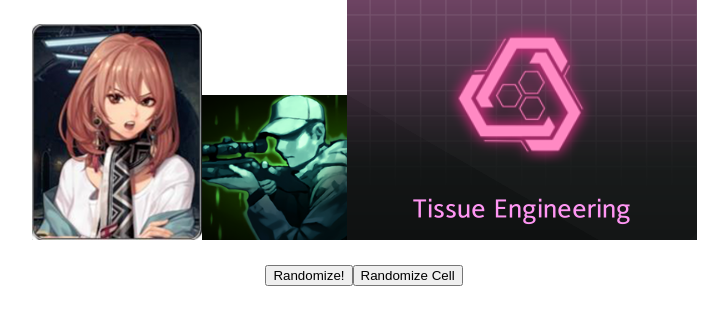
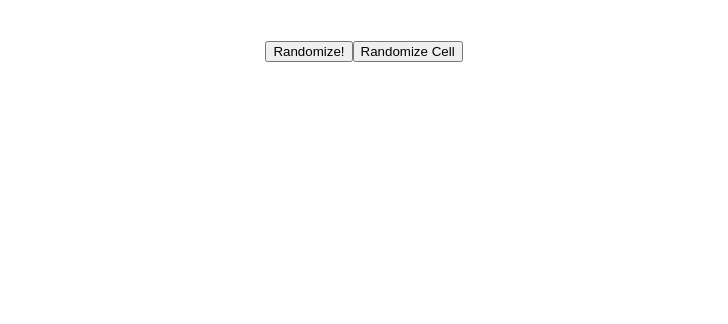
Before and after one commit to Kurein/black-survival-randomizer, a React (Create React App) app: page / in a window 1280 px wide. Shown: the top 324 px of the page, without its empty margins (276-1004 px from the left). Built offline with nearby package versions, Linux system fonts and the light colour scheme.

Commit message:
Quick QA fix, CSS pending

```diff
--- a/src/App.js
+++ b/src/App.js
@@ -1,3 +1,4 @@
+/* eslint-disable jsx-a11y/alt-text */
 import { useState } from "react";
 import "./App.css";
 import characterList from "./characters";
@@ -6,17 +7,11 @@ import cellsList from "./cells";
 import subCell from "./subCell";
 
 function App() {
-  const [character, setCharacter] = useState(
-    characterList[Math.floor(Math.random() * characterList.length)]
-  );
+  const [character, setCharacter] = useState("");
 
-  const [aptitude, setAptitude] = useState(
-    aptitudeList[Math.floor(Math.random() * aptitudeList.length)]
-  );
+  const [aptitude, setAptitude] = useState("");
 
-  const [cell, setCell] = useState(
-    cellsList[Math.floor(Math.random() * cellsList.length)]
-  );
+  const [cell, setCell] = useState("");
 
   const [cell1, setCell1] = useState("");
   const [cell2, setCell2] = useState("");
@@ -52,9 +47,9 @@ function App() {
 
   return (
     <div className="App">
-      <img src={character} alt="Character" />
-      <img src={aptitude} alt="Aptitude" />
-      <img src={cell} alt="Cell" />
+      <img src={character} />
+      <img src={aptitude} />
+      <img src={cell} />
       <div>
         <img src={cell1} />
         <img src={cell2} />
```
Also changed, not shown: 1 other file (tests, documents, lock files or other folders).
